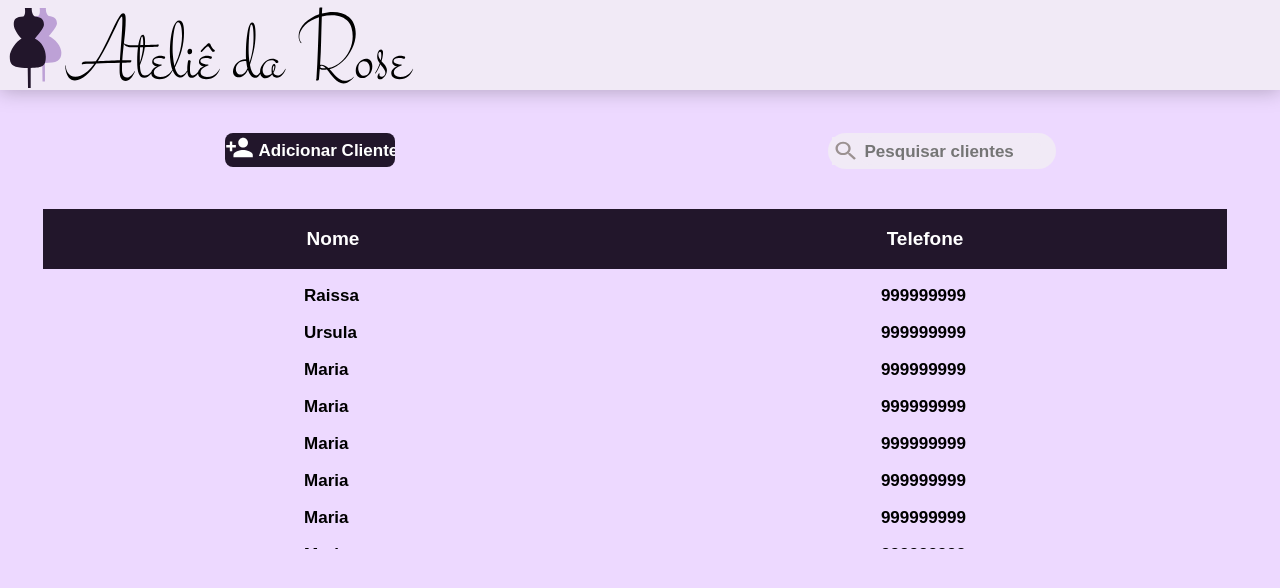
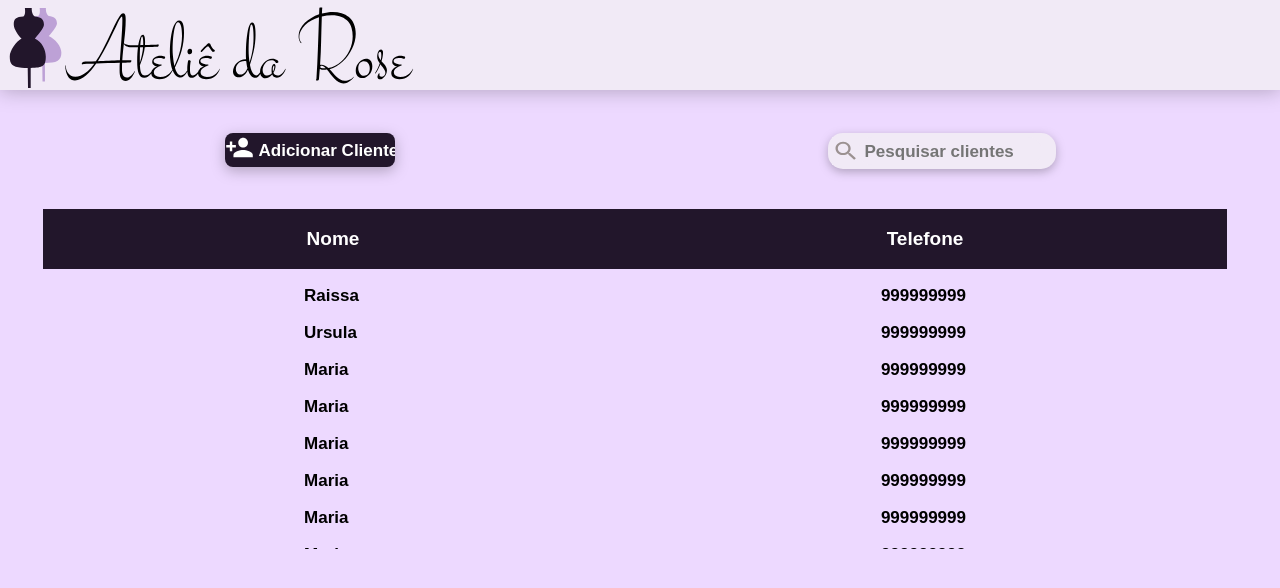
Before and after one commit to Julenne/atelie, a React (Create React App) app in the folder web/: page / in a window 1280 px wide. Shown: the top 588 px of the page. Built offline with nearby package versions, Linux system fonts and the light colour scheme; a web font is replaced by a local one.

Commit message:
header bugs

```diff
--- a/web/src/components/Header/styles.css
+++ b/web/src/components/Header/styles.css
@@ -3,6 +3,7 @@
   width:100%;
   height: 90px;
   position:fixed;
+  z-index: 9999; /*sobrepõe a div sobre os outros componentes*/
   top:0;
   left:0;
 
--- a/web/src/components/Table/styles.css
+++ b/web/src/components/Table/styles.css
@@ -18,7 +18,7 @@
 
   display: flex;
   justify-content: space-around;
-  flex-direction: row;
+  /*flex-direction: row;*/
 }
 
 .data {
@@ -29,6 +29,6 @@
 
   margin-left: 35px;
   margin-right: 45px;
-  overflow: auto;
+  overflow: auto; /*scrollbar*/
   height: 280px;
 }
--- a/web/src/pages/ClientList/ClientList.js
+++ b/web/src/pages/ClientList/ClientList.js
@@ -2,7 +2,6 @@ import React from 'react';
 import './styles.css';
 import Header from '../../components/Header/Header';
 import Table from '../../components/Table/Table';
-import searchImg from '../../assets/images/search-img.svg'
 
 function ClientList(){
   const data = [
@@ -36,18 +35,16 @@ function ClientList(){
       <Header />
       <div id="actions" className="actions">
         <input type="button" value="Adicionar Clientes" className="addClients"/>
-        <form action="#" className="search" id="search">
-          <button type="submit"></button>
-          <input type="text" placeholder="Pesquisar clientes" className="searchText" onInput/>
-        </form>
-
-          {/**/}
-
+        <div id="searchButton">
+          <form action="#" className="search" id="search">
+            <button type="submit"></button>
+            <input type="text" placeholder="Pesquisar clientes" className="searchText"/>
+          </form>
+        </div>
       </div>
       <Table data={clients(data)} firstLine={firstLine()}/>
     </div>
   );
 }
 
-
 export default ClientList;
--- a/web/src/pages/ClientList/styles.css
+++ b/web/src/pages/ClientList/styles.css
@@ -1,27 +1,35 @@
 body {
   background-color: #EDD9FF;
   font-family: 'Thasadith', sans-serif;
+  /*padding-top:0px;*/
 }
 
 .client-box {
   display: flex;
   flex-direction: column;
+}
 
-}
 .actions {
   margin-top: 125px;
+
   display: flex;
   justify-content: space-around;
 }
 
+
 form {
-  border-radius: 40px;
+  border-radius: 15px;
   display: flex;
   justify-content: flex-start;
+
   padding: 4px;
   background-color: #F1EAF6;
   height: 28px;
   width: 220px;
+
+  filter: drop-shadow(0px 3px 5px
+  rgba(0, 0, 0, 0.25));
+
 }
 
 
@@ -29,26 +37,17 @@ form > button {
   border: none;
   background-color: #F1EAF6;
 
+  height: 28px;
+  width: 10px;
   padding: 13px;
 
   /*padding-top: 13px;*/
   background-image:url(../../assets/images/search-img.svg);
   background-repeat:no-repeat;
 }
-.searchButton {
-
-  height: 28px;
-  width: 10px;
-  /*
-  width: 40px;
-  height: 38px;
-  */
-
-
-
-}
 
 .searchText {
+
   font-family: 'Thasadith', sans-serif;
   width: 175px;
   height: 25px;
@@ -61,8 +60,6 @@ form > button {
   font-weight: 900;
   font-size: 17px;
   background-color: #F1EAF6;
-
-
 }
 
 .addClients {
@@ -75,9 +72,13 @@ form > button {
   border-radius: 8px;
   font-weight: 900;
   font-size: 17px;
+
   border: none;
   padding-left:34px;
   padding-top: 3px;
   background-image:url(../../assets/images/add-person.svg);
   background-repeat:no-repeat; /*para não repetir a imagem*/
+
+  filter: drop-shadow(0px 4px 7px
+  rgba(0, 0, 0, 0.25));
 }
--- a/web/src/pages/Login/styles.css
+++ b/web/src/pages/Login/styles.css
@@ -47,6 +47,7 @@ body {
   font-family: 'Thasadith', sans-serif;
   font-size: 25px;
 
+  border: none;
   margin-top: 25px;
   border-radius: 25px;
   width: 390px;
@@ -61,6 +62,7 @@ body {
 
   font-size: 25px;
   margin-top: 30px;
+  border: none;
   border-radius: 20px;
   width: 120px;
   height: 40px;
```
